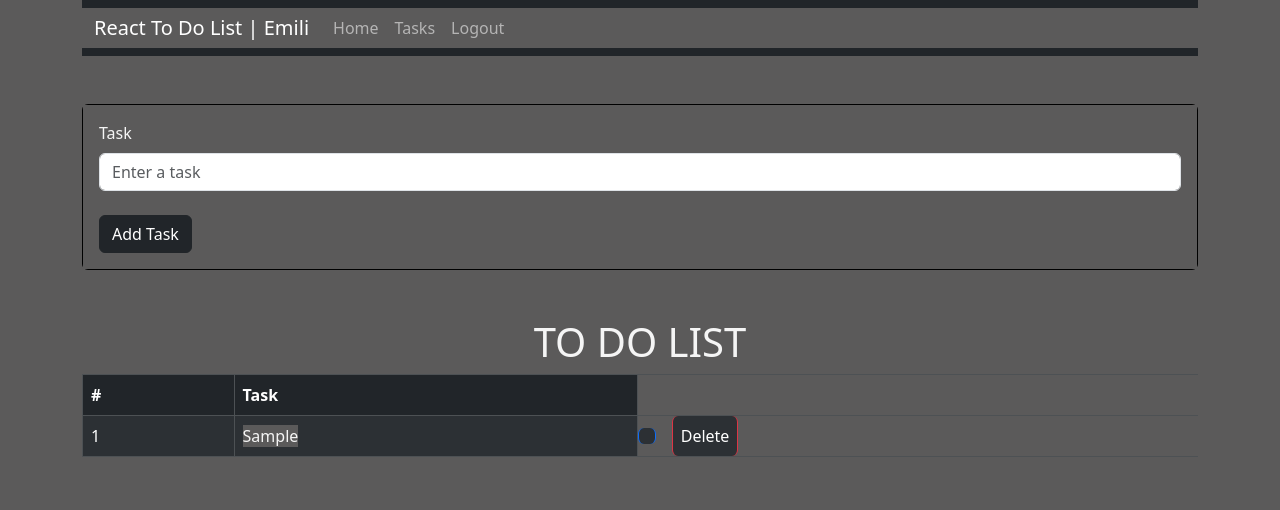
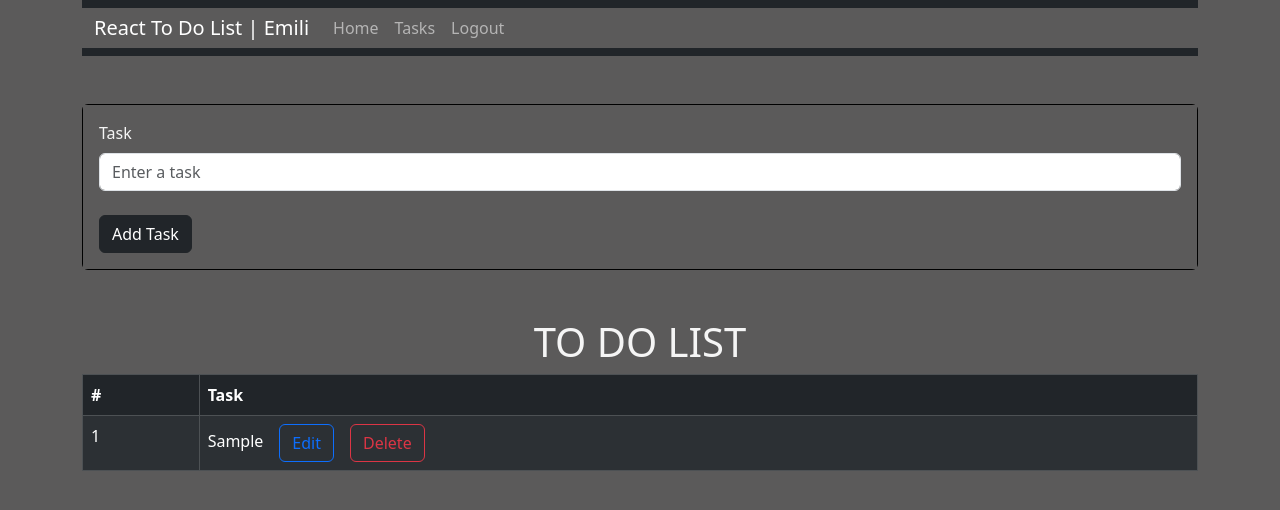
Before and after one commit to Jansevska/react_to_do_list, a React (Vite) app: page /tasks in a window 1280 px wide. Both pictures are taken after typing "Sample" into the empty fields and a click on the button "Add Task". Shown: the top 510 px of the page. Built offline with nearby package versions, Linux system fonts and the light colour scheme.

Commit message:
added buttons to task

```diff
--- a/src/components/TaskTable.tsx
+++ b/src/components/TaskTable.tsx
@@ -9,7 +9,7 @@ type ToDoDisplayProps = {
 }
 
 export default function TaskTable({toDos}: ToDoDisplayProps) {
-    console.log(toDos);
+
 
     return (
         <>
@@ -22,12 +22,15 @@ export default function TaskTable({toDos}: ToDoDisplayProps) {
                 </tr>
             </thead>
             <tbody>
+
                 {toDos.map((task, index) => (
                     <tr key={task}>
                         <td>{index + 1}</td>
-                        <td><span>{task}</span></td>
-                        <Button></Button>
-                        <Button className="ms-3" value={task} variant="outline-danger" type='submit'>Delete</Button>
+                        <td>{task}
+                        <Button className='ms-3' value={task} variant="outline-primary" type="submit" >Edit</Button>
+                        <Button className='ms-3' value={task} variant='outline-danger' type="submit">
+                            Delete</Button>
+                        </td>
                     </tr>
                 ))}
             </tbody>
--- a/src/components/Tasklist.tsx
+++ b/src/components/Tasklist.tsx
@@ -9,6 +9,7 @@ type ToDoFormProps = {
 }
 
 export default function Tasklist({handleSubmit,toDos}:ToDoFormProps) {
+
 
 
     return (
```
